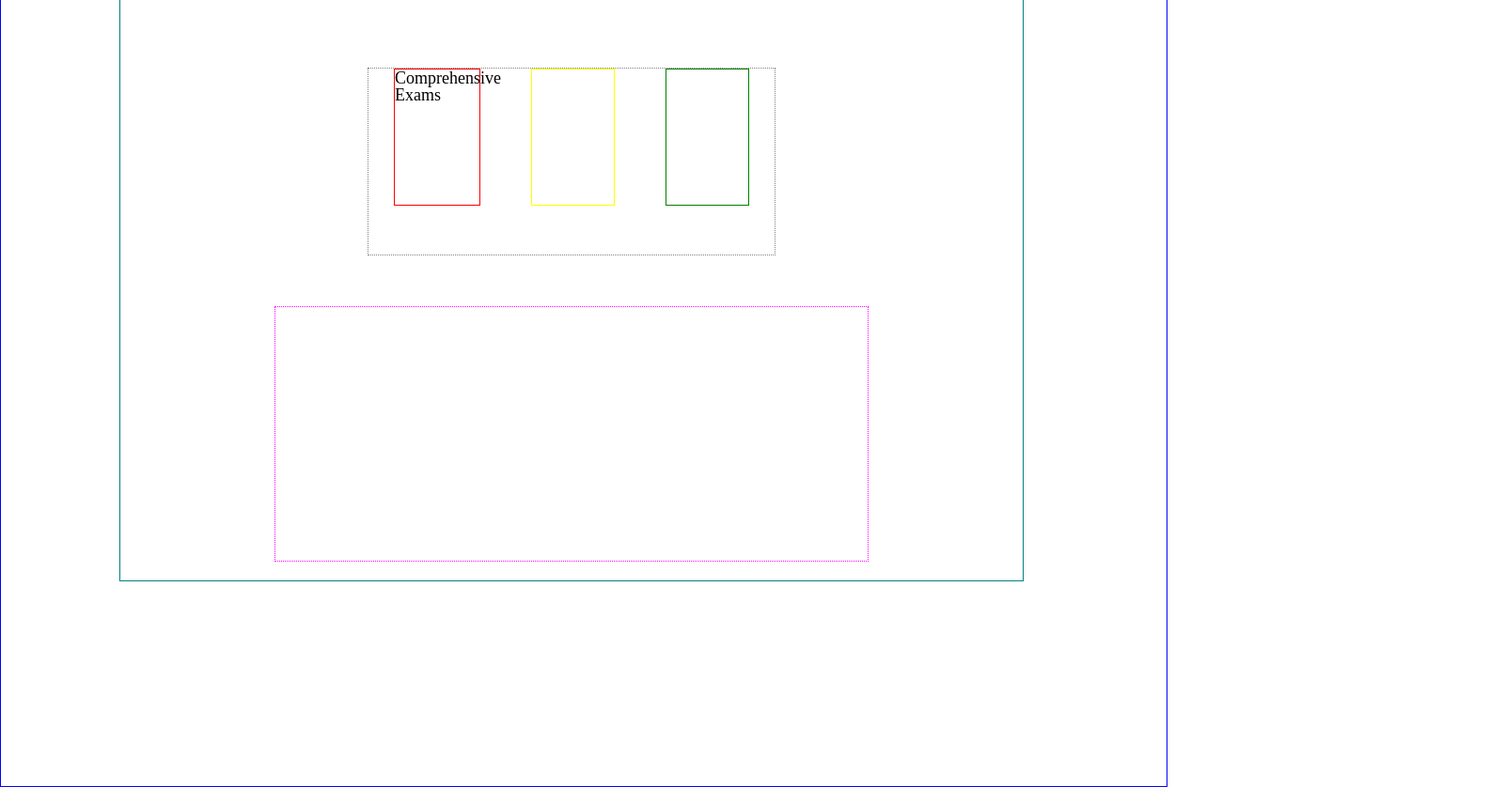
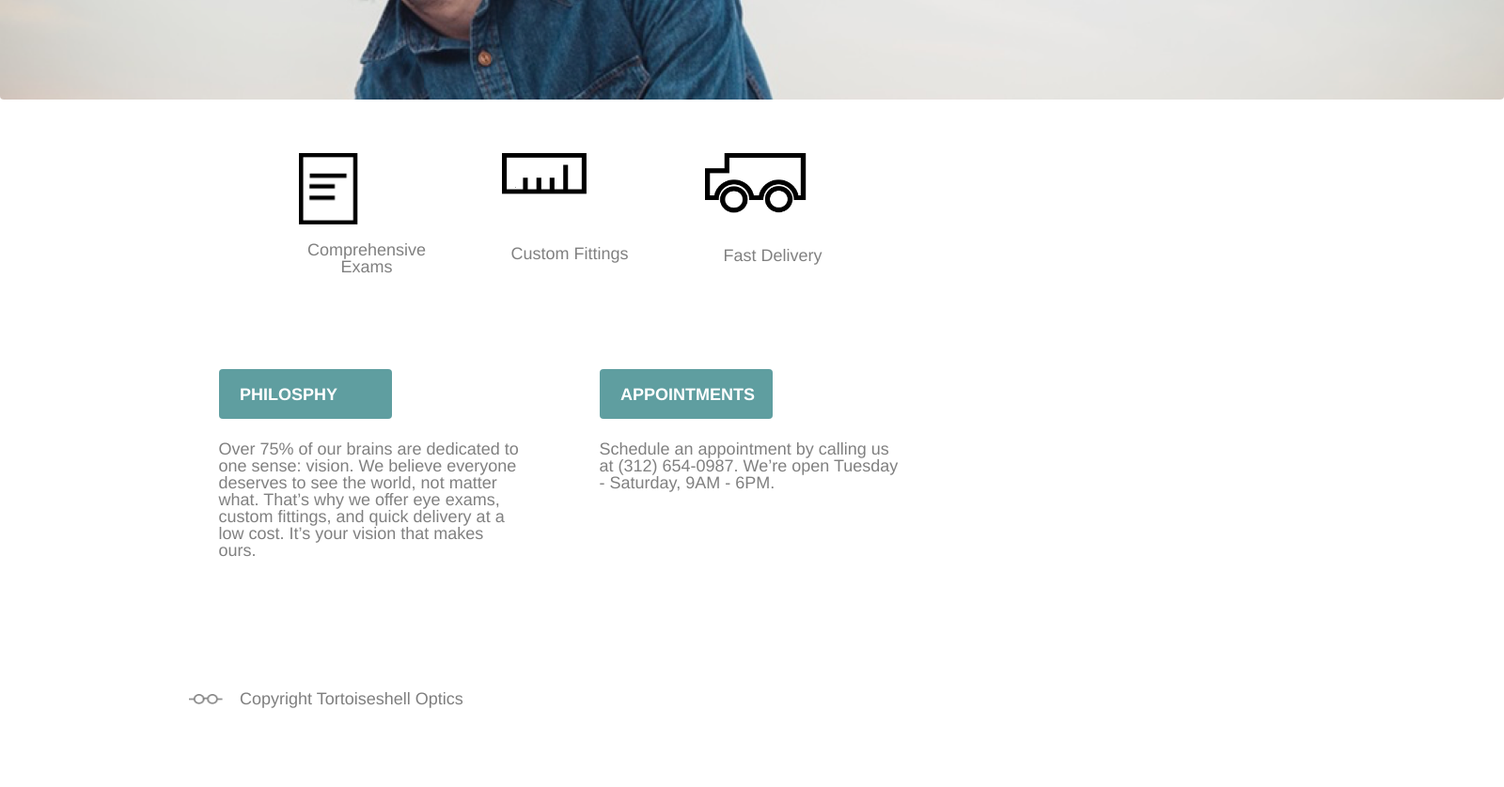
Before and after one commit to CasOlckers/TortoiseshellOptics, a plain HTML site: page index.html in a window 1280 px wide. Shown: the part 404-1242 px from the top of the page at 94% size, 1600 px wide, since content can reach past the window. Drawn offline with Linux system fonts and the light colour scheme.

Commit message:
first commit

```diff
--- a/index.html
+++ b/index.html
@@ -36,22 +36,45 @@
       <div class="lowerContainer">
         <div class="innerContainer1">
           <div class="icon1">
+            <img src=".\resources\images\paper-icon.png" alt="Icon1 Image">
             <span>Comprehensive Exams</span>
           </div>
           <div class="icon2">
-
+            <img src=".\resources\images\ruler-icon.png" alt="Icon2 Image">
+            <span>Custom Fittings</span>
           </div>
           <div class="icon3">
-
+            <img src=".\resources\images\truck-icon.png" alt="Icon3 Image">
+            <span>Fast Delivery</span>
           </div>
         </div>
 
         <div class="innerContainer2">
-
+          <div class="philblock">
+            <div class="ic21">
+              <h1>PHILOSPHY</h1>
+            </div>
+            <div class="ic211">
+              <p>Over 75% of our brains are dedicated to one sense: vision. We believe everyone deserves to see the world, not matter what. That’s why we offer eye exams, custom fittings, and quick delivery at a low cost. It’s your vision that makes ours.</p>
+            </div>
+          </div>
+          <div class="appblock">
+            <div class="ic22">
+              <h1>APPOINTMENTS</h1>
+            </div>
+            <div class="ic221">
+              <p>Schedule an appointment by calling us at (312) 654-0987. We’re open Tuesday - Saturday, 9AM - 6PM.</p>
+            </div>
+         </div>
+      </div>
+      <div class="innerContainer3">
+        <div class="siteContainer4">
+          <img src=".\resources\images\logo-black.png" alt="black glasses">
+          <h1>Copyright Tortoiseshell Optics</h1>
         </div>
-
-      </div>
-    </div>
+     </div>
+  </div>
+</div>
 
   </body>
 </html>
--- a/resources/css/style.css
+++ b/resources/css/style.css
@@ -8,9 +8,9 @@ html {
 /* Page Container */
 
 .pageContainer {
-width: 1240px;
+width: 1600px;
 height: 1240px;
-border: 1px solid blue;
+
 
 
 
@@ -25,10 +25,10 @@ width: 960px;
 height: 3rem;
 border: 1px solid red;
 position: absolute;
-background: cadetblue; /* Black background with 0.5 opacity */
+background: cadetblue;
 opacity: 0.5;
-color: white; /* Grey text */
-padding: 20px; /* Some padding */
+color: white;
+padding: 20px;
 top: 1rem;
 margin-left: 6rem;
 font-family: Helvetica;
@@ -59,11 +59,10 @@ display: flex;
 flex-direction: row;
 width: 50%;
 height: 5rem;
-border: 1px solid red;
 position: absolute;
-background: white; /* Black background with 0.5 opacity */
+background: white;
 opacity: 0.5;
-color: black; /* Grey text */
+color: black;
 top: 10rem;
 margin-left: 28rem;
 font-family: Helvetica;
@@ -88,7 +87,6 @@ padding-right: 5rem;
 .upperContainer {
   width: 100%;
   height: auto;
-  border: 1px solid purple;
   position: relative;
 
 
@@ -109,8 +107,7 @@ padding-right: 5rem;
 
 .lowerContainer {
   width: 960px;
-  height:50%;
-  border: 1px solid teal;
+  height:55%;
   margin-left: 7rem;
   display: flex;
   justify-content: center;
@@ -120,10 +117,9 @@ padding-right: 5rem;
 }
 
 .innerContainer1 {
-  width: 24rem;
-  height: 11rem;
+  width: 35rem;
+  height: 12rem;
   position: relative;
-  border: 1px dotted grey;
   margin-top: 3rem;
   display: flex;
   flex-direction: row;
@@ -133,38 +129,196 @@ padding-right: 5rem;
 }
 
 .icon1 {
-  width:5rem;
+  width:8rem;
   height: 8rem;
-  border: 1px solid red;
   margin-left: 1.5rem;
   margin-right: 1.5rem;
+  background-color: white;
+  display: flex;
+  flex-direction: column;
+  color: Grey;
+  font-family: Helvetica;
+  text-align: center;
+
+}
+
+.icon1 img {
+  max-width: 3.5rem;
+  margin-right: 0;
+  margin-left: 0;
+  margin-bottom: 1rem;
+
+}
+
+.icon2 {
+  width:8rem;
+  height: 8rem;
+  margin-left: 1.5rem;
+  margin-right: 1.5rem;
+  background-color: white;
+  display: flex;
+  flex-direction: column;
+  color: Grey;
+  font-family: Helvetica;
+  text-align: center;
+}
+
+.icon2 img {
+  max-width: 5rem;
+  margin-right: 0;
+  margin-left: 0;
+  margin-bottom: 3rem;
+
+}
+
+.icon3 {
+  width:8rem;
+  height: 8rem;
+  margin-left: 1.5rem;
+  margin-right: 1.5rem;
+  background-color: white;
+  display: flex;
+  flex-direction: column;
+  color: Grey;
+  font-family: Helvetica;
+  text-align: center;
+}
+
+.icon3 img {
+  max-width: 6rem;
+  margin-right: 0;
+  margin-left: 0;
+  margin-bottom: 2rem;
+
+}
+
+.innerContainer2 {
+  width: 45rem;
+  height: 15rem;
+  margin-top: 3rem;
+  display: flex;
+  flex-direction: row;
+  justify-content: space-around;
+  align-content: center;
+}
+.philblock {
+  width: 19rem;
+  height: 12rem;
+  margin-bottom: 3rem;
+  display: flex;
+  flex-direction: column;
+  background-color: white;
+}
+
+.ic21 {
+  width: 9rem;
+  height: 3rem;
+  border-radius: 4px;
+  background-color: cadetblue;
+  display: flex;
+  flex-direction: row;
+  align-items: center;
+  align-items: center;
+  font-weight: bold;
+  font-family: Helvetica;
+  font-size: 1rem;
+  color: white;
+  padding-left: 1.25rem;
+
+
+}
+
+.ic211 {
+  width: 18rem;
+  height: 8rem;
+  margin-left: 0;
+  display: block;
+  font-family: Helvetica;
+  font-size: 1rem;
+  color: grey;
+  background-color: white;
+  margin-top: 1.25rem;
+  border-radius: 4px;
+
+
+}
+
+.appblock {
+  width: 19rem;
+  height: 12rem;
+  margin-bottom: 3rem;
+  display: flex;
+  flex-direction: column;
+  background-color: white;
+}
+
+.ic22 {
+  width: 9rem;
+  height: 3rem;
+  background-color: cadetblue;
+  display: flex;
+  flex-direction: row;
+  align-items: center;
+  align-items: center;
+  font-weight: bold;
+  font-family: Helvetica;
+  font-size: 1rem;
+  color: white;
+  padding-left: 1.25rem;
+  border-radius: 4px;
+
+
+}
+
+.ic221 {
+  width: 18rem;
+  height: 8rem;
+  margin-left: 0;
+  display: block;
+  font-family: Helvetica;
+  font-size: 1rem;
+  color: grey;
+  background-color: white;
+  margin-top: 1.25rem;
+  border-radius: 4px;
+
+
+}
+.innerContainer3 {
+  width: 45rem;
+  height: 5rem;
+  margin-top: 3rem;
+  display: flex;
+  flex-direction: row;
+  justify-content: space-around;
+  align-content: center;
+  border-radius: 4px;
+
+
+}
+
+.siteContainer4 {
+display: flex;
+flex-direction: row;
+align-items: center;
+width: 960px;
+height: 3rem;
+background: white;
+opacity: 0.5;
+color: black;
+top: 1rem;
+margin-left: 0;
+font-family: Helvetica;
+font-size: 1rem;
+border-radius: 4px;
+
+
 }
 
 
-
-.icon2 {
-  width:5rem;
-  height: 8rem;
-  border: 1px solid yellow;
-  margin-left: 1.5rem;
-  margin-right: 1.5rem;
-  display: flex;
-  flex-direction: column;
-  justify-content: center;
+.siteContainer4 img {
+  max-height: 1.5rem;
+  max-width: 2rem;
+  margin-right: 1rem;
+  margin-left: 0;
 }
-
-.icon3 {
-  width:5rem;
-  height: 8rem;
-  border: 1px solid green;
-  margin-left: 1.5rem;
-  margin-right: 1.5rem;
-}
-
-.innerContainer2 {
-  width: 35rem;
-  height: 15rem;
-  position: relative;
-  border: 1px dotted magenta;
-  margin-top: 3rem;
-}
```
